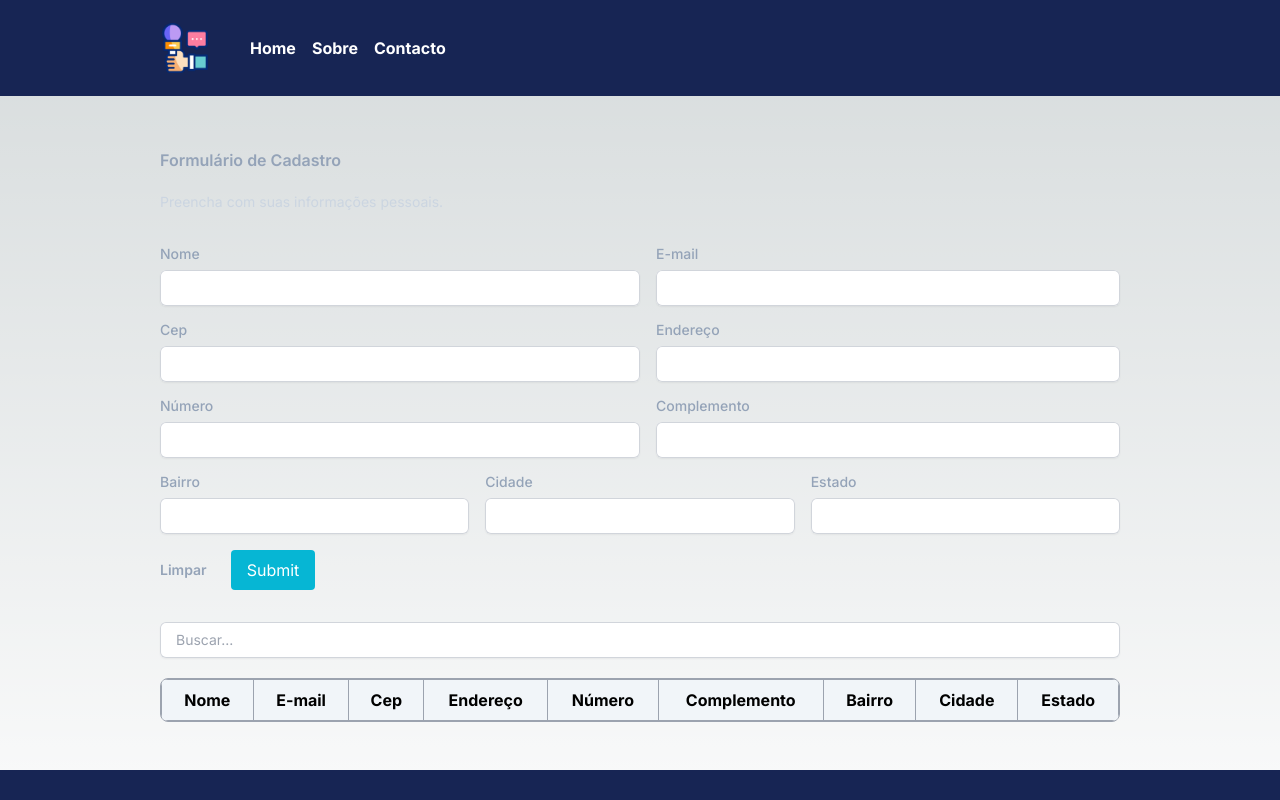
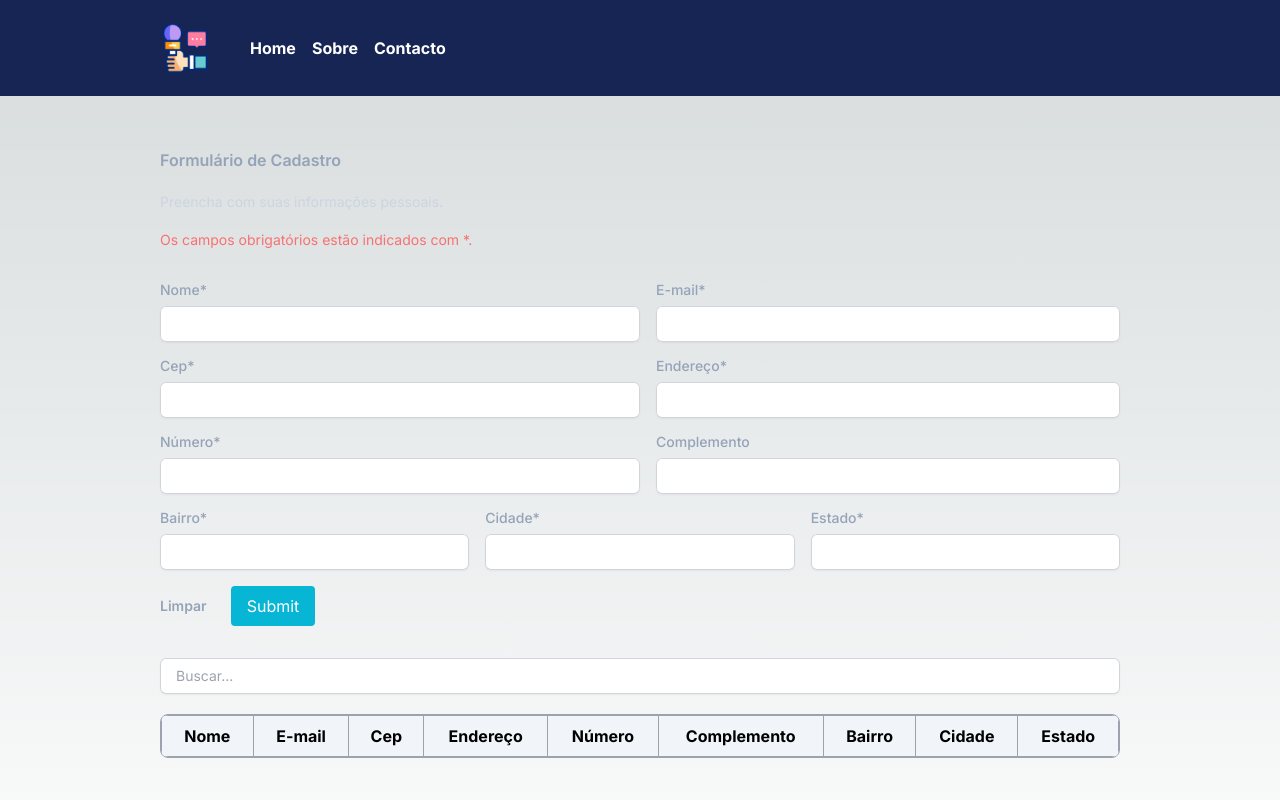
Before and after one commit to LucasdMoura/form-apicep, a Next.js app: page / in a window 1280 px wide. Shown: the top 800 px of the page. Built offline with nearby package versions, Linux system fonts and the light colour scheme.

Commit message:
atualização title dos icones do footer e indicação de quais campos são obrigatórios.

```diff
--- a/src/components/footer/index.jsx
+++ b/src/components/footer/index.jsx
@@ -7,7 +7,7 @@ export default function Footer({children}) {
         <div className="">
           <h2>Desenvolvido por Lucas de Moura</h2>
           <div className='flex justify-center space-x-5 mt-2'>
-          <a href="https://linkedin.com/in/lucasdmourasantos/" target="_blank">
+          <a href="https://linkedin.com/in/lucasdmourasantos/" target="_blank" alt='Link para o meu linkedin' title='Link para o meu Linkedin'>
             <Image
               src="/linkedin.png"
               alt="Logo"
@@ -15,7 +15,7 @@ export default function Footer({children}) {
               height= {30}
               className="bg-white"
             /></a>
-            <a href="https://github.com/LucasdMoura" target="_blank">
+            <a href="https://github.com/LucasdMoura" target="_blank" alt='Link para o meu Github' title='Link para o meu Github'>
             <Image
               src="/github.png"
               alt="Logo"
--- a/src/components/form/index.jsx
+++ b/src/components/form/index.jsx
@@ -16,7 +16,6 @@ export default function Form() {
   }, []);
 
   const onSubmit = (formData) => {
-    // Verificar se o nome ou e-mail já estão cadastrados
     const isNameExist = data.some(item => item.name.toLowerCase() === formData.name.toLowerCase());
     const isEmailExist = data.some(item => item.email.toLowerCase() === formData.email.toLowerCase());
 
@@ -88,18 +87,18 @@ export default function Form() {
       <form onSubmit={handleSubmit(onSubmit)} className="space-y-4">
         <h2 className="text-base font-semibold leading-7 text-slate-400">Formulário de Cadastro</h2>
         <p className="mt-1 text-sm leading-6 text-slate-300">Preencha com suas informações pessoais.</p>
-
+        <p className="text-sm text-red-400">Os campos obrigatórios estão indicados com *.</p>
         <div className="gap-4">
           <div className='grid space-x-4 grid-cols-2'>
             <div>
-              <label htmlFor="name" className="block mb-2 mt-4 text-sm font-medium leading-4 text-slate-400">Nome</label>
+              <label htmlFor="name" className="block mb-2 mt-4 text-sm font-medium leading-4 text-slate-400">Nome*</label>
               <input id="name" {...register("name", { required: true })}
               className="block w-full rounded-md px-4 border-0 py-1.5 text-slate-400 shadow-sm ring-1 ring-inset ring-gray-300 placeholder:text-gray-400 focus:ring-2 focus:ring-inset focus:ring-indigo-600 sm:text-sm sm:leading-6" />
               {errors.name && <span className="text-red-500">{errors.name.message || "Este campo é obrigatório"}</span>}
             </div>
 
             <div>
-              <label htmlFor="email" className="block mb-2 mt-4 text-sm font-medium leading-4 text-slate-400">E-mail</label>
+              <label htmlFor="email" className="block mb-2 mt-4 text-sm font-medium leading-4 text-slate-400">E-mail*</label>
               <input id="email" {...register("email", {
                 required: true,
                 pattern: {
@@ -114,14 +113,14 @@ export default function Form() {
 
           <div className='grid space-x-4 grid-cols-2'>
             <div>
-              <label htmlFor="cep" className="block mb-2 mt-4 text-sm font-medium leading-4 text-slate-400">Cep</label>
+              <label htmlFor="cep" className="block mb-2 mt-4 text-sm font-medium leading-4 text-slate-400">Cep*</label>
               <input id="cep" {...register("cep", { required: true })} onBlur={handleCepBlur}
               className="block w-full rounded-md px-4 border-0 py-1.5 text-slate-400 shadow-sm ring-1 ring-inset ring-gray-300 placeholder:text-gray-400 focus:ring-2 focus:ring-inset focus:ring-indigo-600 sm:text-sm sm:leading-6" />
               {errors.cep && <span className="text-red-500">{errors.cep.message || "Este campo é obrigatório"}</span>}
             </div>
 
             <div>
-              <label htmlFor="adress" className="block mb-2 mt-4 text-sm font-medium leading-4 text-slate-400">Endereço</label>
+              <label htmlFor="adress" className="block mb-2 mt-4 text-sm font-medium leading-4 text-slate-400">Endereço*</label>
               <input id="adress" {...register("adress", { required: true })}
               className="block w-full rounded-md px-4 border-0 py-1.5 text-slate-400 shadow-sm ring-1 ring-inset ring-gray-300 placeholder:text-gray-400 focus:ring-2 focus:ring-inset focus:ring-indigo-600 sm:text-sm sm:leading-6" />
               {errors.adress && <span className="text-red-500">Este campo é obrigatório</span>}
@@ -130,7 +129,7 @@ export default function Form() {
 
           <div className='grid space-x-4 grid-cols-2'>
             <div>
-              <label htmlFor="addressNumber" className="block mb-2 mt-4 text-sm font-medium leading-4 text-slate-400">Número</label>
+              <label htmlFor="addressNumber" className="block mb-2 mt-4 text-sm font-medium leading-4 text-slate-400">Número*</label>
               <input id="addressNumber" {...register("addressNumber", { required: true })}
               type="number"
               className="block w-full rounded-md px-4 border-0 py-1.5 text-slate-400 shadow-sm ring-1 ring-inset ring-gray-300 placeholder:text-gray-400 focus:ring-2 focus:ring-inset focus:ring-indigo-600 sm:text-sm sm:leading-6" />
@@ -146,21 +145,21 @@ export default function Form() {
 
           <div className="flex space-x-4">
             <div className="flex-1">
-              <label htmlFor="neighborhood" className="block mb-2 mt-4 text-sm font-medium leading-4 text-slate-400">Bairro</label>
+              <label htmlFor="neighborhood" className="block mb-2 mt-4 text-sm font-medium leading-4 text-slate-400">Bairro*</label>
               <input id="neighborhood" {...register("neighborhood", { required: true })}
               className="block w-full rounded-md px-4 border-0 py-1.5 text-slate-400 shadow-sm ring-1 ring-inset ring-gray-300 placeholder:text-gray-400 focus:ring-2 focus:ring-inset focus:ring-indigo-600 sm:text-sm sm:leading-6" />
               {errors.neighborhood && <span className="text-red-500">Este campo é obrigatório</span>}
             </div>
 
             <div className="flex-1">
-              <label htmlFor="city" className="block mb-2 mt-4 text-sm font-medium leading-4 text-slate-400">Cidade</label>
+              <label htmlFor="city" className="block mb-2 mt-4 text-sm font-medium leading-4 text-slate-400">Cidade*</label>
               <input id="city" {...register("city", { required: true })}
               className="block w-full rounded-md px-4 border-0 py-1.5 text-slate-400 shadow-sm ring-1 ring-inset ring-gray-300 placeholder:text-gray-400 focus:ring-2 focus:ring-inset focus:ring-indigo-600 sm:text-sm sm:leading-6" />
               {errors.city && <span className="text-red-500">Este campo é obrigatório</span>}
             </div>
 
             <div className="flex-1">
-              <label htmlFor="region" className="block mb-2 mt-4 text-sm font-medium leading-4 text-slate-400">Estado</label>
+              <label htmlFor="region" className="block mb-2 mt-4 text-sm font-medium leading-4 text-slate-400">Estado*</label>
               <input id="region" {...register("region", { required: true })}
               className="block w-full rounded-md px-4 border-0 py-1.5 text-slate-400 shadow-sm ring-1 ring-inset ring-gray-300 placeholder:text-gray-400 focus:ring-2 focus:ring-inset focus:ring-indigo-600 sm:text-sm sm:leading-6" />
               {errors.region && <span className="text-red-500">Este campo é obrigatório</span>}
--- a/src/components/header/index.jsx
+++ b/src/components/header/index.jsx
@@ -7,6 +7,7 @@ export default function Header({children}) {
             <Image
             src="/logo.png"
             alt="Logo"
+            title='Logo'
             width= {50}
             height= {50}
             className="ml-40"
```
